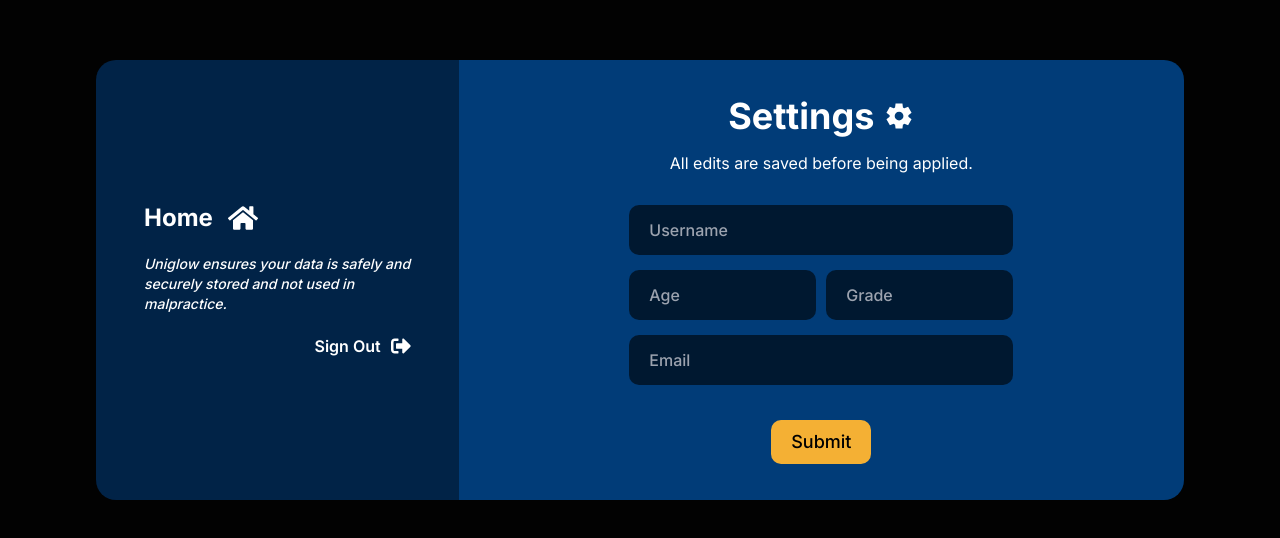
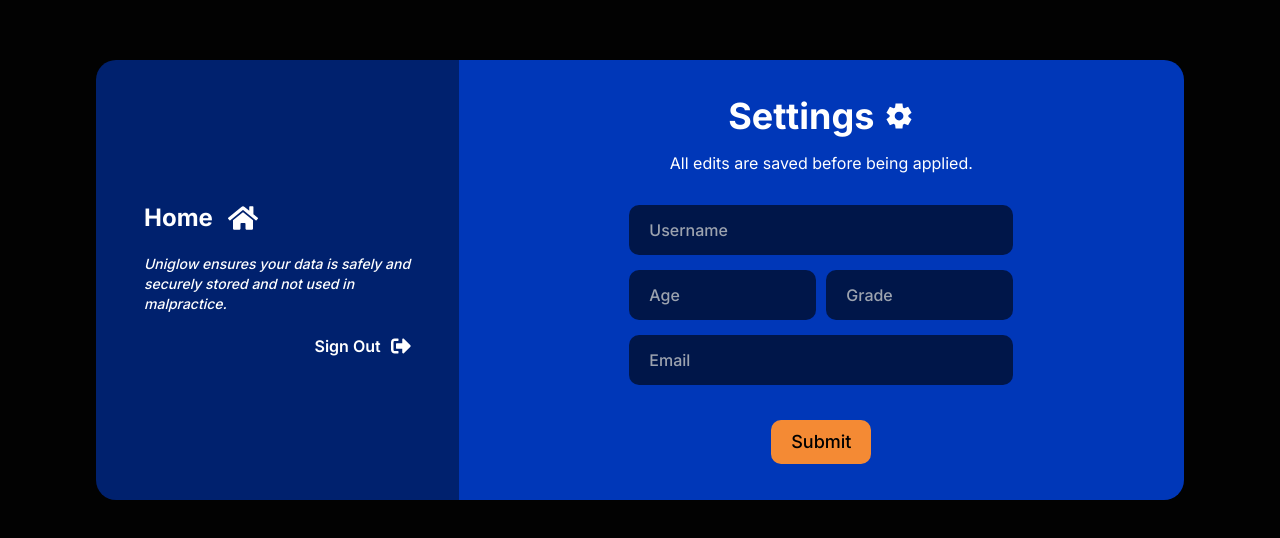
Before and after one commit to ebeeyuuu/react-uniglow, a Next.js app: page /pages/settings in a window 1280 px wide. Shown: the part 120-658 px from the top of the page. Built offline with nearby package versions, Linux system fonts and the light colour scheme; no server answers.

Commit message:
changed colours for settings page

```diff
--- a/src/app/pages/settings/page.tsx
+++ b/src/app/pages/settings/page.tsx
@@ -71,7 +71,7 @@ const Page = () => {
   return (
     <div className="w-full h-screen flex justify-center items-center">
       <div className="w-[85%] h-[55%] flex flex-row max-[900px]:flex-col-reverse max-w-[1500px]">
-        <div className="w-1/3 bg-[#003061b8] flex justify-center items-center max-[900px]:w-full max-[900px]:h-1/4 rounded-tl-[20px] rounded-bl-[20px] max-[900px]:rounded-br-[20px] max-[900px]:rounded-tl-none">
+        <div className="w-1/3 bg-[#00216e] flex justify-center items-center max-[900px]:w-full max-[900px]:h-1/4 rounded-tl-[20px] rounded-bl-[20px] max-[900px]:rounded-br-[20px] max-[900px]:rounded-tl-none">
           <div className="flex flex-col gap-y-[20px] p-[48px]">
             <div className="flex flex-col gap-y-[20px] max-[900px]:w-[60%] max-[900px]:mx-auto">
               <Link href="/" className="text-2xl font-bold flex flex-row gap-x-[15px] items-center max-[900px]:text-xl">
@@ -90,7 +90,7 @@ const Page = () => {
             </Link>
           </div>
         </div>
-        <div className="w-2/3 bg-[#013c78] flex justify-center items-center max-[900px]:w-full max-[900px]:h-3/4 rounded-tr-[20px] rounded-br-[20px] max-[900px]:rounded-tl-[20px] max-[900px]:rounded-br-none">
+        <div className="w-2/3 bg-[#0037b8] flex justify-center items-center max-[900px]:w-full max-[900px]:h-3/4 rounded-tr-[20px] rounded-br-[20px] max-[900px]:rounded-tl-[20px] max-[900px]:rounded-br-none">
           <div className="flex flex-col gap-y-[10px] items-center">
             <div className="text-4xl font-bold flex flex-row gap-x-[10px] items-center justify-start">
               Settings
@@ -133,7 +133,7 @@ const Page = () => {
                 />
                 <button
                   type="submit"
-                  className="text-lg font-medium flex bg-[#f4b034] rounded-[10px] text-black px-4 py-2 items-center hover:py-3 hover:px-5 w-[100px] mt-[20px] justify-center smooth-animation"
+                  className="text-lg font-medium flex bg-[#f48a34] text-black rounded-[10px] px-4 py-2 items-center hover:py-3 hover:px-5 w-[100px] mt-[20px] justify-center smooth-animation"
                 >
                   Submit
                 </button>
```
